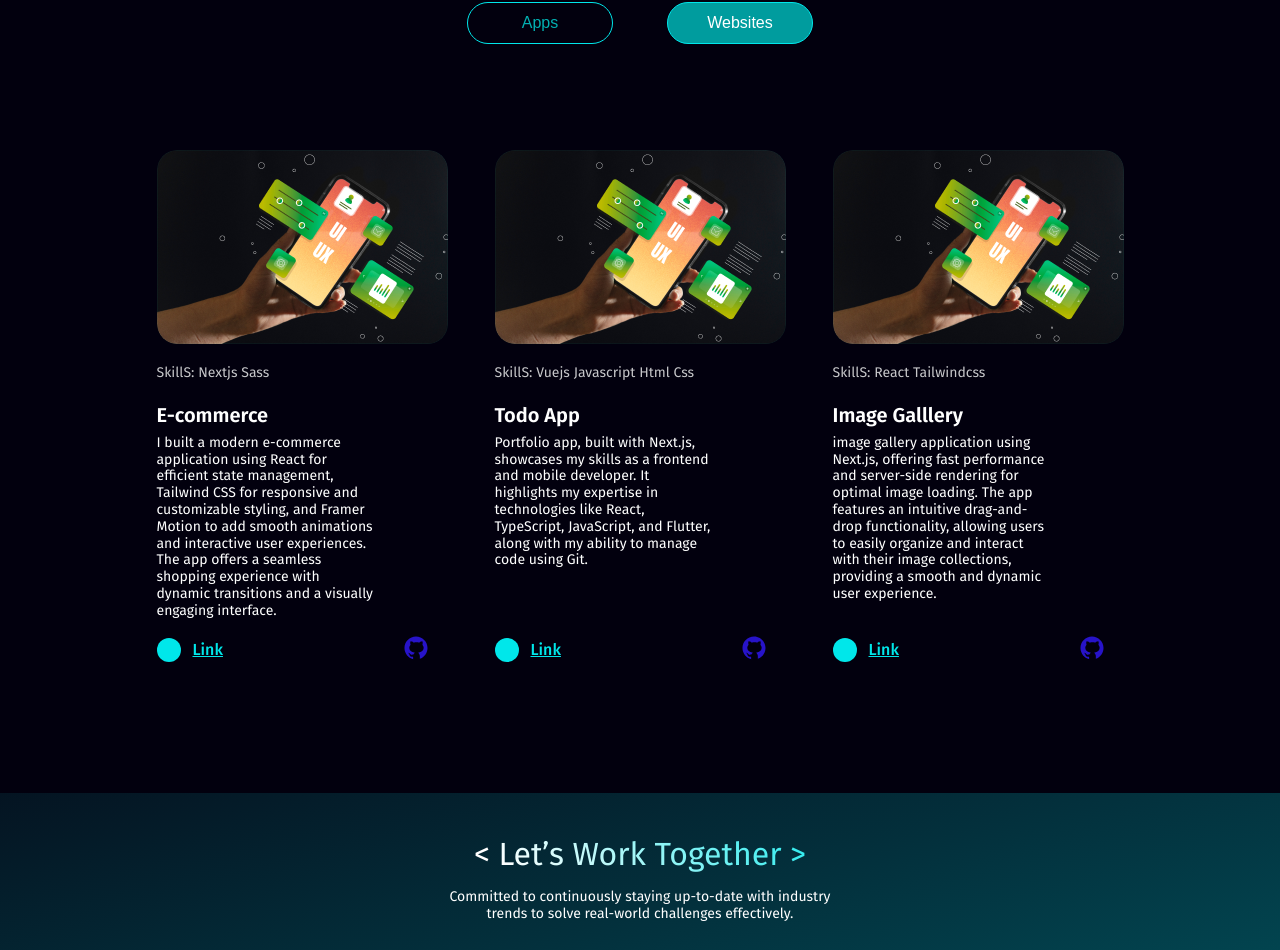
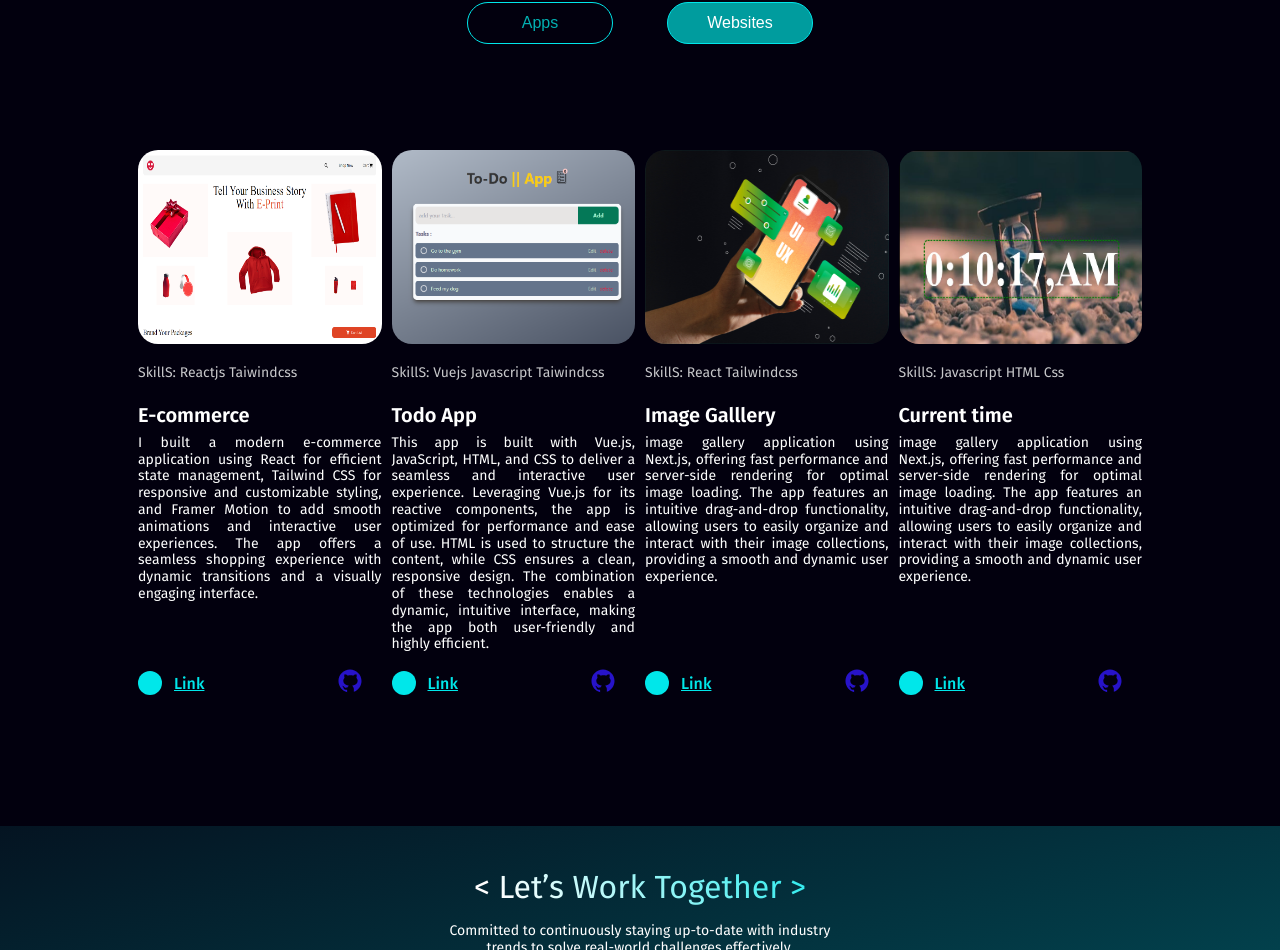
Before and after one commit to MIE-CODE/my_portfolio, a Next.js app: page / in a window 1280 px wide. Shown: the part 2841-3791 px from the top of the page. Built offline with nearby package versions, Linux system fonts and the light colour scheme.

Commit message:
projects updates-1

```diff
--- a/src/components/card.tsx
+++ b/src/components/card.tsx
@@ -55,6 +55,7 @@ export const Card = (props: {
           <Image
             className="projects-card-image"
             src={props.appsData?.img || card}
+            height={194}
             alt="image"
           />
 
--- a/src/components/projects.tsx
+++ b/src/components/projects.tsx
@@ -1,6 +1,9 @@
 import { useState } from "react";
 import { Card } from "./card";
 import { AnimatePresence, motion } from "framer-motion";
+import todoApp from "../images/todoapp.png";
+import currenttime from "../images/currenttime.png";
+import ecommerce from "../images/ecommerce.png";
 export const Projects = () => {
   const [apps, setApps] = useState(false);
 
@@ -34,20 +37,20 @@ export const Projects = () => {
   ];
   const websitesData = [
     {
-      img: require("../images/card.png"),
-      skills: ["Nextjs", "Sass"],
+      img: ecommerce,
+      skills: ["Reactjs", "Taiwindcss"],
       tittle: "E-commerce",
       description:
         "I built a modern e-commerce application using React for efficient state management, Tailwind CSS for responsive and customizable styling, and Framer Motion to add smooth animations and interactive user experiences. The app offers a seamless shopping experience with dynamic transitions and a visually engaging interface.",
-      link: "live",
+      link: "https://e-commerce-site-five-psi.vercel.app/",
       githubLink: "github",
     },
     {
-      img: "",
-      skills: ["Vuejs", "Javascript", "Html", "Css"],
+      img: todoApp,
+      skills: ["Vuejs", "Javascript", "Taiwindcss"],
       tittle: "Todo App",
       description:
-        "Portfolio app, built with Next.js, showcases my skills as a frontend and mobile developer. It highlights my expertise in technologies like React, TypeScript, JavaScript, and Flutter, along with my ability to manage code using Git.",
+        "This app is built with Vue.js, JavaScript, HTML, and CSS to deliver a seamless and interactive user experience. Leveraging Vue.js for its reactive components, the app is optimized for performance and ease of use. HTML is used to structure the content, while CSS ensures a clean, responsive design. The combination of these technologies enables a dynamic, intuitive interface, making the app both user-friendly and highly efficient.",
       link: "https://todo-app-vuejs-chi.vercel.app/",
       githubLink: "https://github.com/MIE-CODE/Todo-App-vuejs",
     },
@@ -55,6 +58,15 @@ export const Projects = () => {
       img: "",
       skills: ["React", "Tailwindcss"],
       tittle: "Image Galllery",
+      description:
+        "image gallery application using Next.js, offering fast performance and server-side rendering for optimal image loading. The app features an intuitive drag-and-drop functionality, allowing users to easily organize and interact with their image collections, providing a smooth and dynamic user experience.",
+      link: "",
+      githubLink: "",
+    },
+    {
+      img: currenttime,
+      skills: ["Javascript", "HTML", "Css"],
+      tittle: "Current time",
       description:
         "image gallery application using Next.js, offering fast performance and server-side rendering for optimal image loading. The app features an intuitive drag-and-drop functionality, allowing users to easily organize and interact with their image collections, providing a smooth and dynamic user experience.",
       link: "",
--- a/src/style/pages/home.scss
+++ b/src/style/pages/home.scss
@@ -366,7 +366,7 @@
         line-height: 16.8px;
         font-weight: 400;
         color: rgba(255, 255, 255, 1);
-        max-width: 219px;
+        text-align: justify;
       }
       &-sm {
         font-size: 14px;
```
Also changed, not shown: src/images/currenttime.png (added), src/images/ecommerce.png (added).
